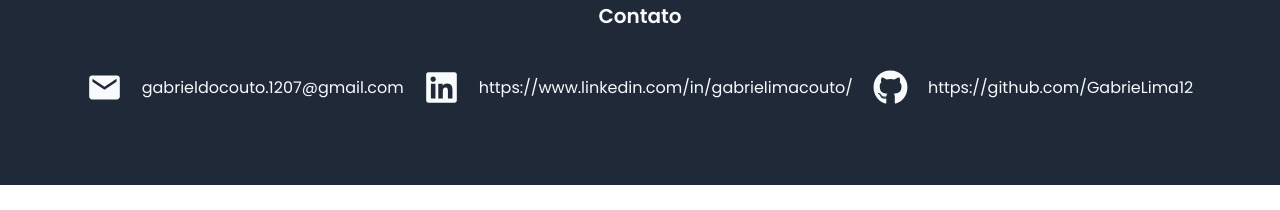
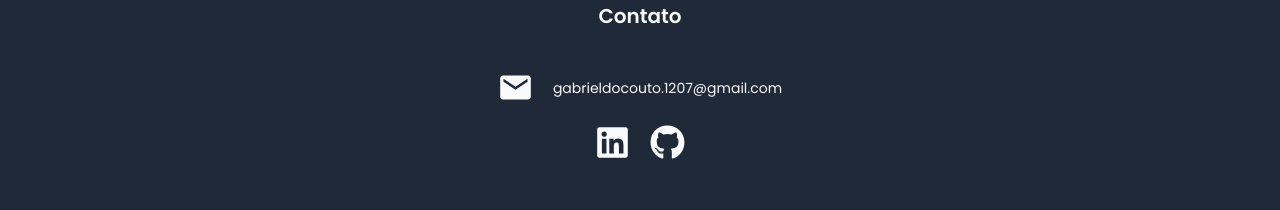
Before and after one commit to GabrieLima12/portifolio, a React (Vite) app: page / in a window 1280 px wide. Shown: the part 1802-2012 px from the top of the page. Before the commit the page ends 1987 px from the top, so only its background shows below. Built offline with nearby package versions, Linux system fonts and the light colour scheme.

Commit message:
fix: adjustment to improve the contact screen layout.

```diff
--- a/src/components/contact.tsx
+++ b/src/components/contact.tsx
@@ -5,18 +5,14 @@ export default function Contact () {
     return (
         <section id="contact" className="dark:bg-gray-800 dark:text-slate-50 py-20 px-10 flex flex-col gap-5 items-center justify-center">
             <h2 className="text-xl font-semibold pb-5">Contato</h2>
-            <div className="flex flex-col xl:flex-row gap-5">
+            <div className="flex flex-col text-sm gap-5">
                 <span className="flex items-center gap-5">
                     <IoMdMail size={35} />
                     <p>gabrieldocouto.1207@gmail.com</p>
                 </span>
-                <span className="flex items-center gap-5">
+                <span className="flex items-center justify-center gap-5">
                     <a href="https://www.linkedin.com/in/gabrielimacouto/" target="_blank"><FaLinkedin size={35} /></a>
-                    <a href="https://www.linkedin.com/in/gabrielimacouto/" target="_blank">https://www.linkedin.com/in/gabrielimacouto/</a>
-                </span>
-                <span className="flex items-center gap-5">
                     <a href="https://github.com/GabrieLima12" target="_blank"><FaGithub size={35} /></a>
-                    <a href="https://github.com/GabrieLima12" target="_blank">https://github.com/GabrieLima12</a>
                 </span>
             </div>
         </section>
```
Also changed, not shown: package.json (+4 -4 lines), 1 other file (tests, documents, lock files or other folders).
